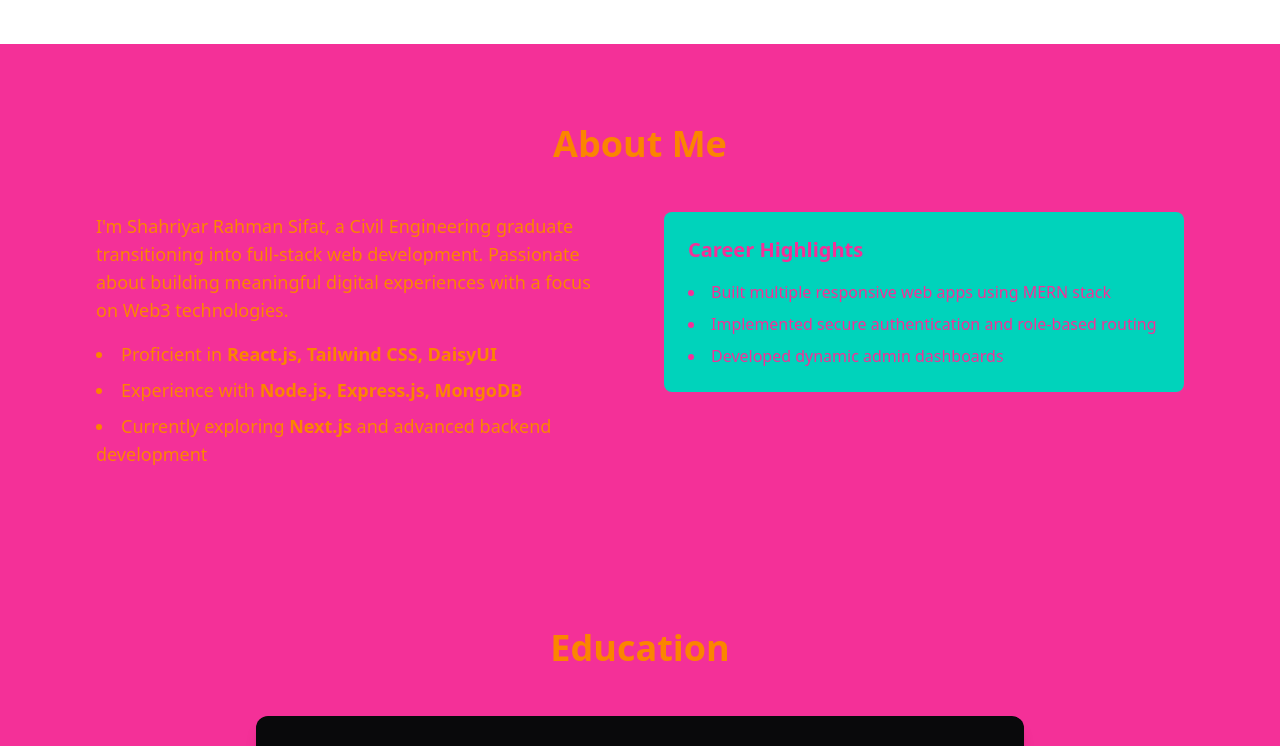
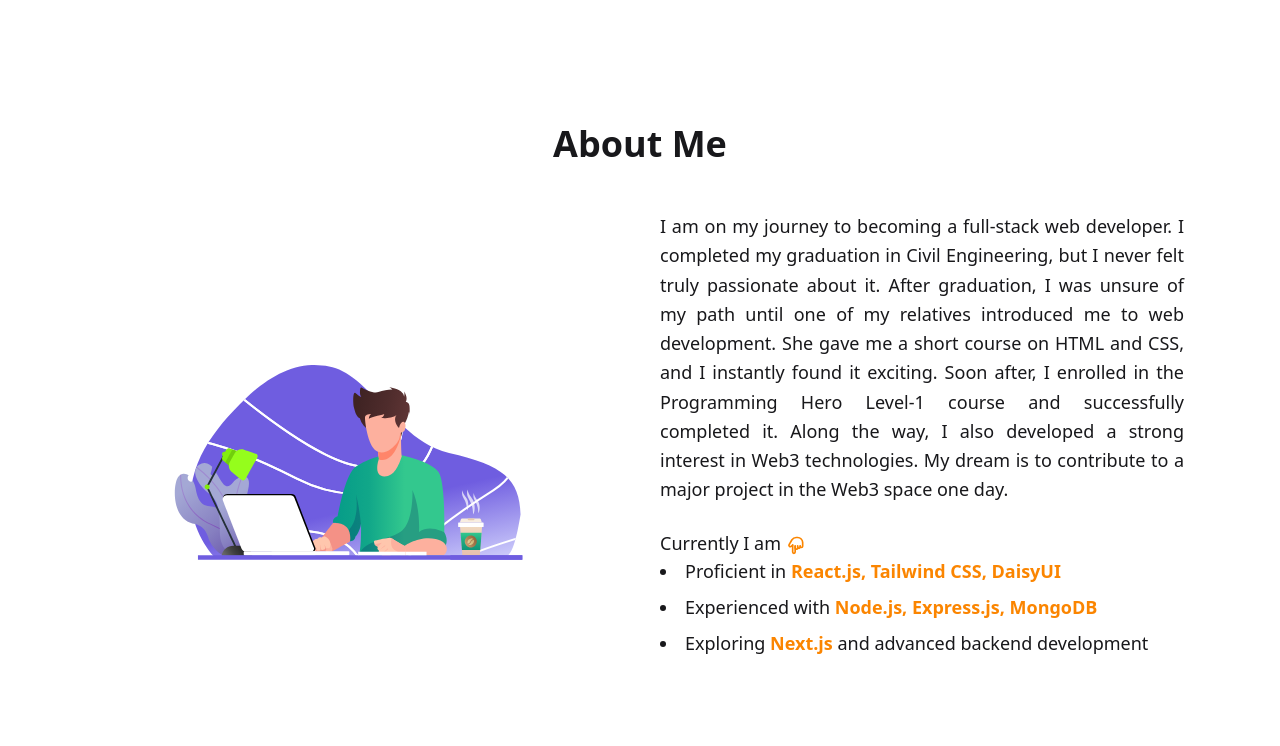
Before and after one commit to sinclaire-white/my-portfolio, a React (Vite) app: page / in a window 1280 px wide. Shown: the part 820-1566 px from the top of the page. Built offline with nearby package versions, Linux system fonts and the light colour scheme.

Commit message:
updated about me section

```diff
--- a/package.json
+++ b/package.json
@@ -16,6 +16,7 @@
     "gsap": "^3.13.0",
     "lightswind": "^3.1.15",
     "lottie-react": "^2.4.1",
+    "lucide-react": "^0.539.0",
     "react": "^19.1.1",
     "react-awesome-reveal": "^4.3.1",
     "react-dom": "^19.1.1",
--- a/src/HomePage/About.jsx
+++ b/src/HomePage/About.jsx
@@ -1,27 +1,52 @@
+import Lottie from "lottie-react";
+import person from "../assets/Person.json";
+import { TbHandFingerDown } from "react-icons/tb";
 const About = () => {
   return (
-    <section id="about" className="py-20 bg-secondary">
+    <section id="about" className="py-20">
       <div className="max-w-6xl mx-auto px-4 sm:px-6 lg:px-8">
-        <h2 className="text-4xl font-bold text-center text-primary mb-12">About Me</h2>
-        <div className="grid md:grid-cols-2 gap-12 items-start">
-          <div className="text-primary text-lg">
-            <p className="mb-4">
-              I'm Shahriyar Rahman Sifat, a Civil Engineering graduate transitioning into full-stack web development.
-              Passionate about building meaningful digital experiences with a focus on Web3 technologies.
+        <h2 className="text-4xl font-bold text-center mb-12">About Me</h2>
+
+        <div className="flex flex-col md:flex-row items-center gap-10">
+          {/* Lottie Animation */}
+          <div className="w-full md:w-1/2 flex justify-center">
+            <div className="max-w-sm w-full">
+              <Lottie animationData={person} loop={true} />
+            </div>
+          </div>
+
+          {/* Text Content */}
+          <div className="w-full md:w-1/2 text-lg">
+            <p className="mb-6 leading-relaxed text-justify">
+              I am on my journey to becoming a full-stack web developer. I
+              completed my graduation in Civil Engineering, but I never felt
+              truly passionate about it. After graduation, I was unsure of my
+              path until one of my relatives introduced me to web development.
+              She gave me a short course on HTML and CSS, and I instantly found
+              it exciting. Soon after, I enrolled in the Programming Hero
+              Level-1 course and successfully completed it. Along the way, I
+              also developed a strong interest in Web3 technologies. My dream is
+              to contribute to a major project in the Web3 space one day.
             </p>
-            <ul className="list-disc list-inside space-y-2">
-              <li>Proficient in <strong>React.js, Tailwind CSS, DaisyUI</strong></li>
-              <li>Experience with <strong>Node.js, Express.js, MongoDB</strong></li>
-              <li>Currently exploring <strong>Next.js</strong> and advanced backend development</li>
-            </ul>
-          </div>
-          <div className="bg-accent p-6 rounded-lg text-secondary">
-            <h3 className="text-xl font-semibold mb-4">Career Highlights</h3>
-            <ul className="space-y-2 list-disc list-inside">
-              <li>Built multiple responsive web apps using MERN stack</li>
-              <li>Implemented secure authentication and role-based routing</li>
-              <li>Developed dynamic admin dashboards</li>
-            </ul>
+
+            <div>
+              <p>
+                Currently I am{" "}
+                <TbHandFingerDown className="inline text-primary text-xl" />
+              </p>
+              <ul className="list-disc list-inside space-y-2">
+                <li>
+                  Proficient in <strong>React.js, Tailwind CSS, DaisyUI</strong>
+                </li>
+                <li>
+                  Experienced with <strong>Node.js, Express.js, MongoDB</strong>
+                </li>
+                <li>
+                  Exploring <strong>Next.js</strong> and advanced
+                  backend development
+                </li>
+              </ul>
+            </div>
           </div>
         </div>
       </div>
--- a/src/HomePage/Education.jsx
+++ b/src/HomePage/Education.jsx
@@ -1,6 +1,6 @@
 const Education = () => {
   return (
-    <section id="education" className="py-20 bg-secondary">
+    <section id="education" className="py-20">
       <div className="max-w-6xl mx-auto px-4 sm:px-6 lg:px-8">
         <h2 className="text-4xl font-bold text-primary text-center mb-12">Education</h2>
         <div className="bg-neutral p-8 rounded-xl shadow-lg max-w-3xl mx-auto">
--- a/src/index.css
+++ b/src/index.css
@@ -9,13 +9,13 @@
   name: "light";
   default: true;
   --color-primary: #fb8500 ;
-
-
 }
 
 @plugin "daisyui/theme" {
   name: "dark";
   --color-primary: #fb8500;
+}
 
-
+strong {
+  @apply text-primary;
 }
```
Also changed, not shown: 1 other file (tests, documents, lock files or other folders).
